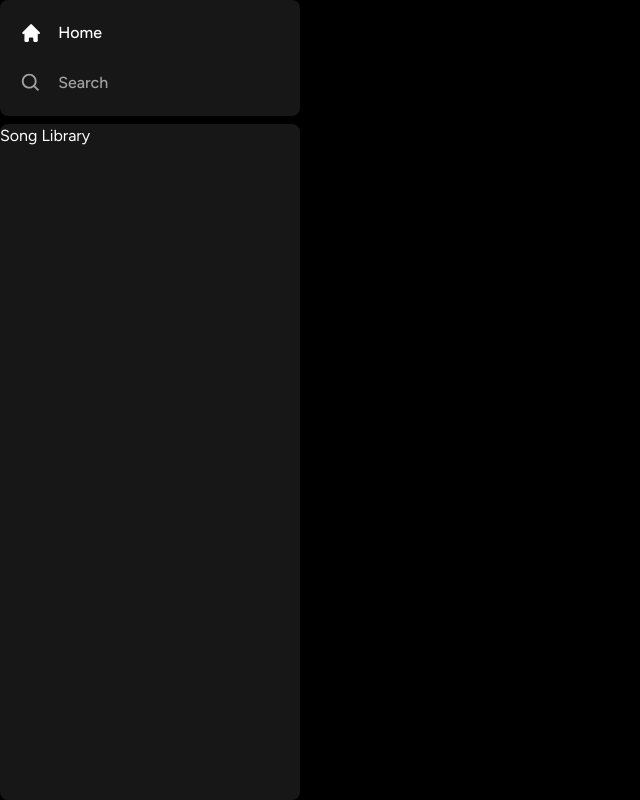
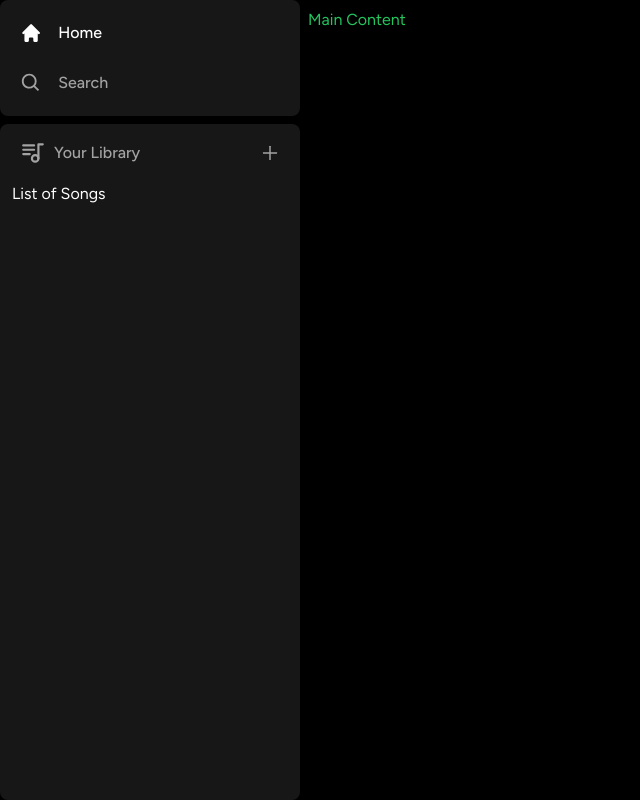
Before and after one commit to allanReyMacasaquit/la-musica, a Next.js app: page / in a window 1280 px wide. Shown: the whole page, without its empty margins (0-640 px from the left). Built offline with nearby package versions, Linux system fonts and the light colour scheme.

Commit message:
Add Library to Sidebar

```diff
--- a/app/(site)/page.tsx
+++ b/app/(site)/page.tsx
@@ -1,3 +1,3 @@
 export default function Home() {
-	return <div className='text-green-500'>Main Content</div>;
+	return <div className='text-green-500 mx-2'>Main Content</div>;
 }
--- /dev/null
+++ b/components/Library.tsx
@@ -0,0 +1,25 @@
+import { AiOutlinePlus } from 'react-icons/ai';
+import { TbPlaylist } from 'react-icons/tb';
+
+function Library() {
+	const onCLick = () => {
+		//Handle upload image
+	};
+	return (
+		<div className='flex flex-col'>
+			<div className='flex items-center justify-between px-5 pt-4'>
+				<div className='inline-flex items-center gap-x-2'>
+					<TbPlaylist className='text-neutral-400' size={26} />
+					<p className='text-neutral-400 font-medium text-md'>Your Library</p>
+				</div>
+				<AiOutlinePlus
+					onClick={onCLick}
+					className='text-neutral-400 cursor-pointer hover:text-white transition'
+					size={20}
+				/>
+			</div>
+			<div className='flex flex-col gap-y-2 mt-4 px-3 '>List of Songs</div>
+		</div>
+	);
+}
+export default Library;
--- a/components/Sidebar.tsx
+++ b/components/Sidebar.tsx
@@ -5,6 +5,7 @@
 import { HiHome } from 'react-icons/hi';
 import Box from './Box';
 import SidebarItem from './SidebarItem';
+import Library from './Library';
 
 interface SidebarProps {
 	children: React.ReactNode;
@@ -39,8 +40,11 @@
 						))}
 					</div>
 				</Box>
-				<Box className='overflow-y-auto h-full'>Song Library</Box>
+				<Box className='overflow-y-auto h-full'>
+					<Library />
+				</Box>
 			</div>
+			<main className='h-full flex-1 overflow-y-auto py-2'>{children}</main>
 		</div>
 	);
 }
```
Also changed, not shown: 1 other file (tests, documents, lock files or other folders).
